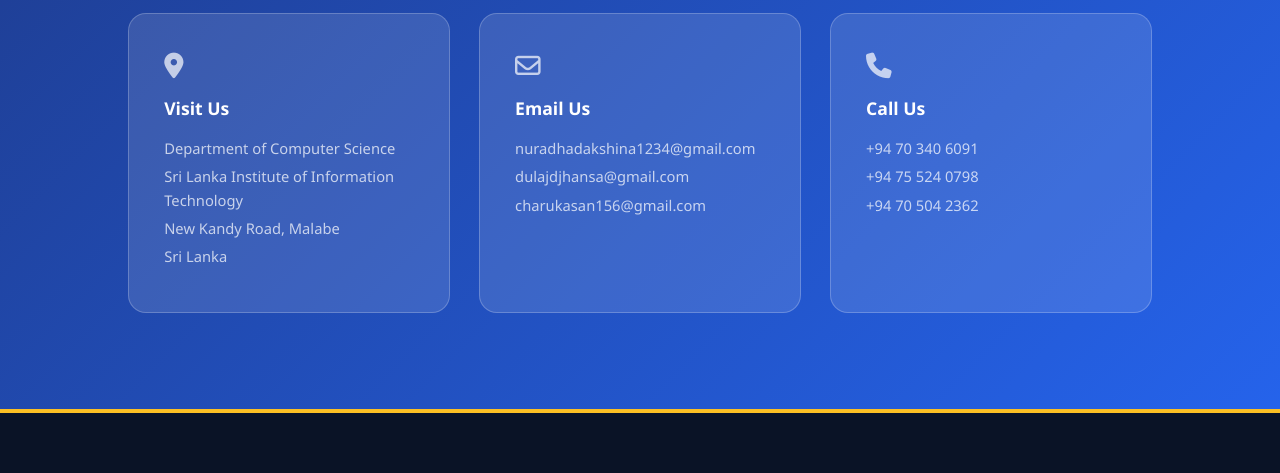
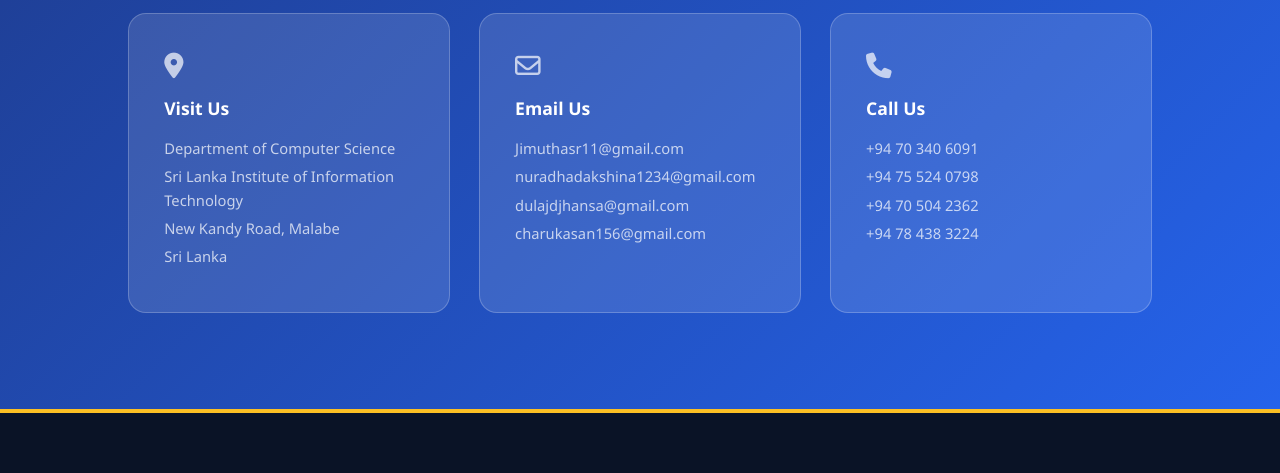
Before and after one commit to Jimutha/ai-career-guide, a website: page index.html in a window 1280 px wide. Shown: the part 5420-5893 px from the top of the page. Drawn offline with Linux system fonts and the light colour scheme.

Commit message:
Fix : new part

```diff
--- a/index.html
+++ b/index.html
@@ -669,6 +669,7 @@
         <div class="contact-info-card">
           <i class="fa-regular fa-envelope"></i>
           <h4>Email Us</h4>
+          <p>Jimuthasr11@gmail.com</p>
           <p>nuradhadakshina1234@gmail.com</p>
           <p>dulajdjhansa@gmail.com</p>
           <p>charukasan156@gmail.com</p>
@@ -680,6 +681,7 @@
           <p>+94 70 340 6091</p>
           <p>+94 75 524 0798</p>
           <p>+94 70 504 2362</p>
+          <p>+94 78 438 3224</p>
         </div>
       </div>
     </section>
@@ -742,6 +744,9 @@
             <label for="recipientEmail">Route To (Optional)</label>
             <select id="recipientEmail" name="subject">
               <option value="General Inquiry">General Inquiry</option>
+              <option value="Jimuthasr11@gmail.com">
+                Jimuthasr11@gmail.com
+              </option>
               <option value="nuradhadakshina1234@gmail.com">
                 nuradhadakshina1234@gmail.com
               </option>
```
